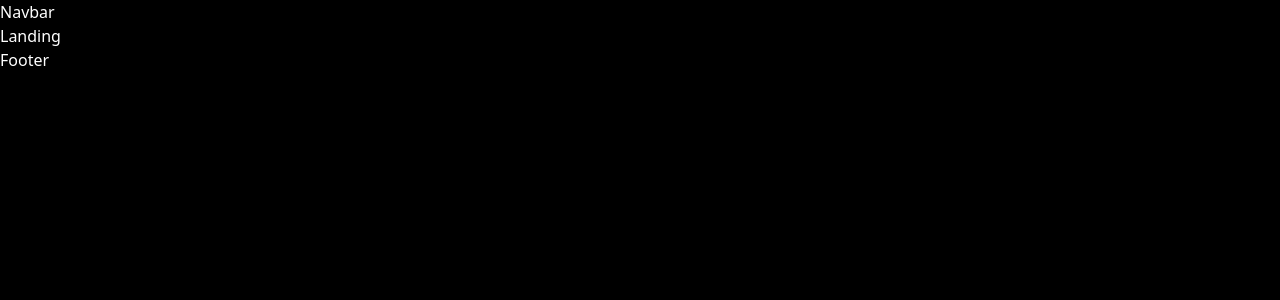
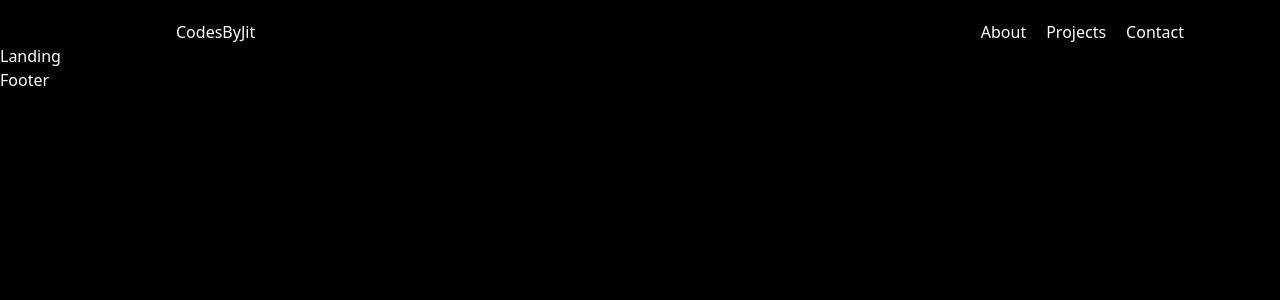
Before and after one commit to GTAJIT/portfolio, a React (Vite) app: page / in a window 1280 px wide. Shown: the top 300 px of the page. Built offline with nearby package versions, Linux system fonts and the light colour scheme.

Commit message:
code: Navbar Ready

```diff
--- a/src/components/Navbar.jsx
+++ b/src/components/Navbar.jsx
@@ -1,7 +1,45 @@
 import React from 'react'
+import {Logo, Container} from "./component"
+import { Link, useNavigate } from 'react-router-dom'
 
 export default function Navbar() {
+  const navigate = useNavigate();
+  const navItems = [
+    {
+      name: "About",
+      slug: "/about",
+      active: true
+    },
+    {
+      name: "Projects",
+      slug: "/projects",
+      active: true
+    },
+    {
+      name: "Contact",
+      slug: "/contact",
+      active: true
+    }
+  ]
   return (
-    <div>Navbar</div>
+    <>
+      <div>
+        <Container>
+          <nav className="flex justify-between ml-[10rem] mr-[5rem] mt-5">
+            <Link to="/">
+              <Logo/>
+            </Link>
+            <ul className='flex ml-auto gap-5'>
+              {navItems.map((item)=> item.active ? (
+                <li key={item.name}>
+                  <button onClick={()=>navigate(item.slug)} className='cursor-pointer'>{item.name}</button>
+                </li>
+                ):null
+              )}
+            </ul>
+          </nav>
+        </Container>
+      </div>
+    </>
   )
 }
--- /dev/null
+++ b/src/components/component.js
@@ -0,0 +1,8 @@
+import Navbar from "./Navbar";
+import Container from "./header/Container";
+import Logo from "./header/Logo";
+import ProjectsCard from "./Projects-card"
+import Projects from "./Projects"
+import Footer from "./Footer";
+
+export {Logo, Container, Navbar, Footer, Projects, ProjectsCard}
--- /dev/null
+++ b/src/components/header/Container.jsx
@@ -0,0 +1,7 @@
+import React from 'react'
+
+export default function Container({children}) {
+  return (
+    <div className='w-full max-w-7xl mx-auto px-4'>{children}</div>
+  )
+}
--- /dev/null
+++ b/src/components/header/Logo.jsx
@@ -0,0 +1,7 @@
+import React from 'react'
+
+export default function Logo() {
+  return (
+    <div className="cursor-pointer">CodesByJit</div>
+  )
+}
--- a/src/layout.jsx
+++ b/src/layout.jsx
@@ -1,8 +1,7 @@
 import { Children } from "react";
 import Landing from './pages/Landing'
 import { Outlet } from "react-router-dom";
-import Navbar from "./components/Navbar";
-import Footer from "./components/Footer";
+import {Navbar, Footer} from "./components/component";
 // import {Space_Mono} from "../public/font"
 
 // const spaceMono = Space_Mono({
--- a/src/main.jsx
+++ b/src/main.jsx
@@ -2,7 +2,7 @@ import { StrictMode } from 'react'
 import { createRoot } from 'react-dom/client'
 import Layout from './layout.jsx'
 import { createBrowserRouter, RouterProvider } from "react-router-dom";
-import {Landing, About, Projects} from './pages/pages.js';
+import {Landing, About, Projects, Contact} from './pages/pages.js';
 
 const router = createBrowserRouter([
   {
@@ -22,6 +22,10 @@ const router = createBrowserRouter([
         element: <Projects/>,
         children: [
         ]
+      },
+      {
+        path: "/contact",
+        element: <Contact/>
       }
     ]
   }
```
